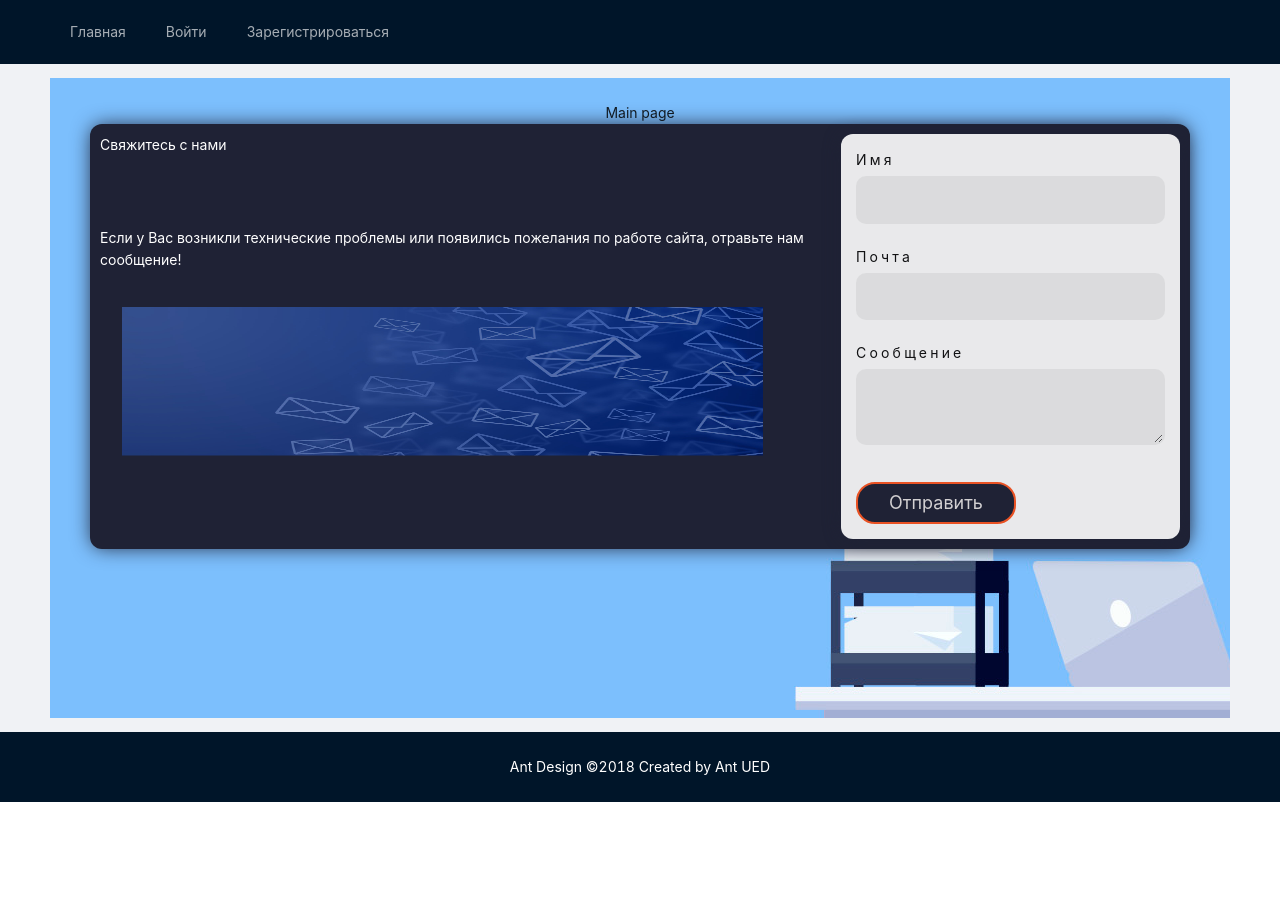
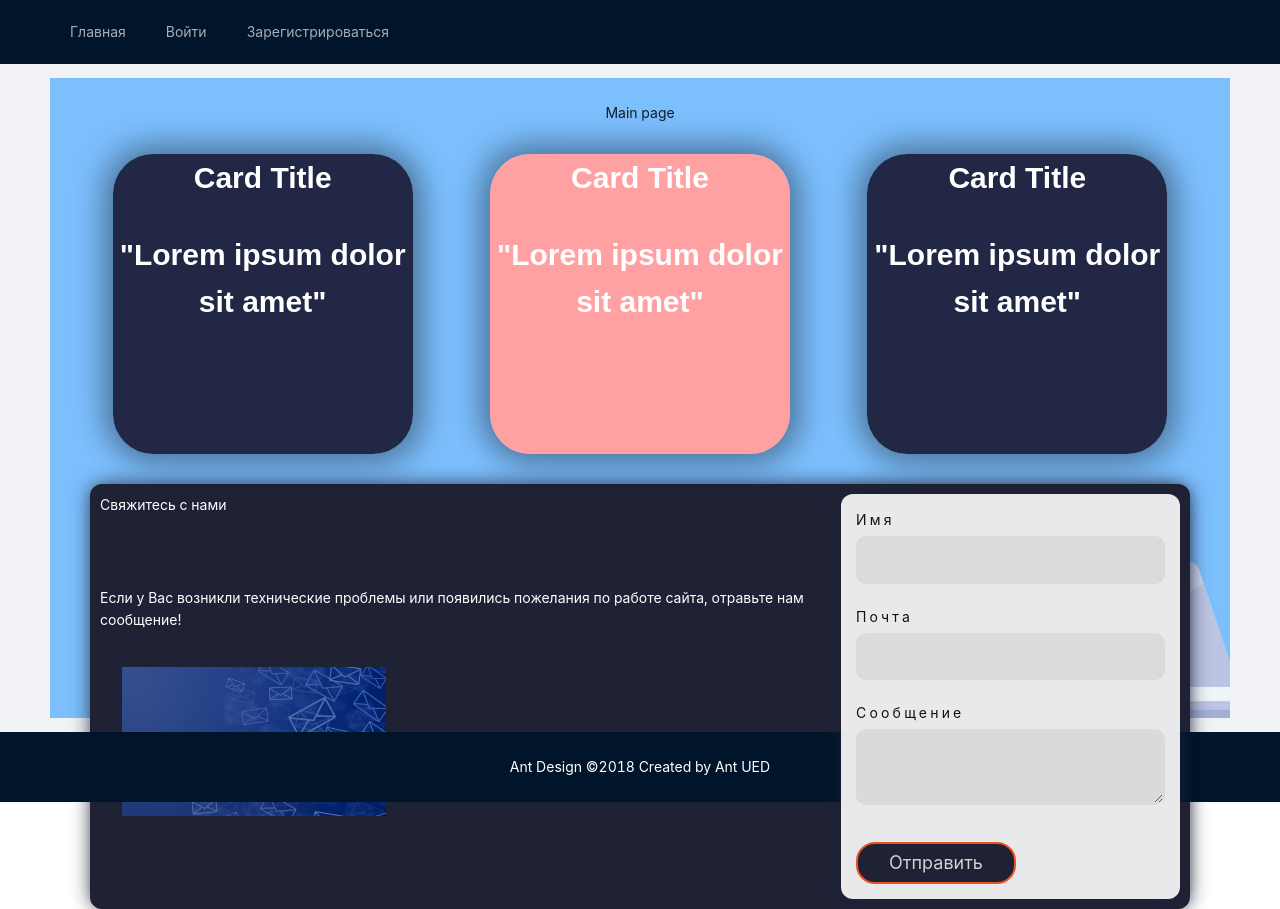
Before and after one commit to DmitriyRud/career-coach-client, a React (Create React App) app: page / in a window 1280 px wide. Before the commit the page ends 802 px from the top, so only its background shows below. Built offline with nearby package versions, Linux system fonts and the light colour scheme; no server answers.

Commit message:
Changed css styles for avatar

```diff
--- /dev/null
+++ b/src/components/Main/AboutUs.jsx
@@ -0,0 +1,73 @@
+import './aboutUs.css';
+import { Card, Col, Row } from 'antd';
+
+const AboutUs = () => {
+  return (
+    <div>
+    <section className='section'>
+           <div class="cards-list">
+
+  <div class="card 1">
+    <div class="card_image" style={{backgroundColor:'#222745'}}> </div>
+    <div class="card_title title-white">
+      <p>Card Title</p>
+      <p>"Lorem ipsum dolor sit amet"</p>
+    </div>
+  </div>
+
+    <div class="card 2">
+    <div class="card_image" style={{backgroundColor:"#ffa1a2"}}>
+      </div>
+    <div class="card_title title-white">
+      <p>Card Title</p>
+      <p>"Lorem ipsum dolor sit amet"</p>
+    </div>
+  </div>
+  <div class="card 3">
+    <div class="card_image" style={{backgroundColor:'#222745'}}>
+      </div>
+    <div class="card_title title-white">
+      <p>Card Title</p>
+      <p>"Lorem ipsum dolor sit amet"</p>
+    </div>
+  </div>
+    </div>
+
+      {/* <div className="site-card-wrapper">
+    <Row gutter={16}>
+      <Col span={8}>
+        <Card title="Card title" bordered={false}>
+          Card content
+        </Card>
+      </Col>
+      <Col span={8}>
+        <Card title="Card title" bordered={false}>
+          Card content
+        </Card>
+      </Col>
+      <Col span={8}>
+        <Card title="Card title" bordered={false}>
+          Card content
+        </Card>
+      </Col>
+    </Row>
+  </div> */}
+      {/* <div className="about-us">
+        <div className="about-container">
+          <div className="wrapper-about">
+            <article className="about1">
+              <div className="about-card">
+                <div className="about-text">
+                  dgedgege
+                  </div>
+              </div>
+            </article>
+          </div>
+        </div>
+      </div> */}
+    </section>
+    </div>
+  );
+}
+
+export default AboutUs;
--- a/src/components/Main/Main.jsx
+++ b/src/components/Main/Main.jsx
@@ -1,9 +1,11 @@
+import AboutUs from "./AboutUs";
 import ContactForm from "./ContactForm";
 
 const Main = () => {
   return (
     <div className="main-page">
       Main page
+      <AboutUs/>
       <ContactForm/>
     </div>
    );
--- /dev/null
+++ b/src/components/Main/aboutUs.css
@@ -0,0 +1,51 @@
+.cards-list {
+  z-index: 0;
+  width: 100%;
+  display: flex;
+  justify-content: space-around;
+  flex-wrap: wrap;
+}
+
+.card {
+  margin: 30px auto;
+  width: 300px;
+  height: 300px;
+  border-radius: 40px;
+  box-shadow: 5px 5px 30px 7px rgba(0,0,0,0.25), -5px -5px 30px 7px rgba(0,0,0,0.22);
+  cursor: pointer;
+  transition: 0.4s;
+}
+
+.card .card_image {
+  width: inherit;
+  height: inherit;
+  border-radius: 40px;
+  object-fit: cover;
+}
+
+/* .card .card_image img {
+  width: inherit;
+  height: inherit;
+  border-radius: 40px;
+  object-fit: cover;
+} */
+
+.card .card_title {
+  text-align: center;
+  border-radius: 0px 0px 40px 40px;
+  font-family: sans-serif;
+  font-weight: bold;
+  font-size: 30px;
+  margin-top: -300px;
+  height: 40px;
+}
+
+.card:hover {
+  transform: scale(0.9, 0.9);
+  box-shadow: 5px 5px 30px 15px rgba(0,0,0,0.25),
+    -5px -5px 30px 15px rgba(0,0,0,0.22);
+}
+
+.title-white {
+  color: white;
+}
--- a/src/components/profile/Avatar.jsx
+++ b/src/components/profile/Avatar.jsx
@@ -28,11 +28,11 @@ const Avatarka = () => {
     <div class="card-avatar">
      {
        user.avatar
-       ? <img src={`${user.avatar}`} alt="avatar"/>
-       : <img src="img/avatar.png" alt="avatar"/>
+       ? <img className="img-avatar" src={`${user.avatar}`} alt="avatar"/>
+       : <img className="img-avatar" src="img/avatar.png" alt="avatar"/>
      }
   <div class="avatar-container">
-    <input type="file" onChange={(e => setImage(e.target.files[0]))}/>
+    <input type="file" onChange={(e => setImage(e.target.files[0]))} style={{margin:"5%", width: "100%"}}/>
   <Button onClick={uploadHandler}type="primary" shape="round" icon={<DownloadOutlined />} size='middle'>
           Download
         </Button>
--- a/src/components/profile/Profile.jsx
+++ b/src/components/profile/Profile.jsx
@@ -33,6 +33,7 @@ const Profile = () => {
     <Avatarka/>
 
     <ul className='profile-settings'>
+    <li><span>Имя пользователя</span>{user.name}<span></span></li>
       <li><span>Имя</span>{user.fio}<span><Tooltip title="edit">
       <Button onClick={() => editHandler(user.name)} type="primary" shape="circle" icon={<EditOutlined />} />
     </Tooltip></span></li>
--- a/src/components/profile/profile.css
+++ b/src/components/profile/profile.css
@@ -12,11 +12,16 @@
 }
 
 .card-avatar {
+  display: flex;
+  flex-direction: column;
+  border-radius: 5px;
+  align-items: center;
+  background-color: #f6f6f6;
   box-shadow: 0 4px 8px 0 rgba(0,0,0,0.2);
   transition: 0.3s;
   border-radius: 0.3em;
-  width: 30%;
-  height: 30%;
+  width: 20rem;
+  height: 20rem;
 }
 
 .card-avatar:hover {
@@ -27,9 +32,12 @@
   padding: 10%;
 }
 
-img {
-  border-radius: 5px 5px 0 0;
-  width: 95%;
+.img-avatar {
+  height: 160px;
+  width: 160px;
+  border-radius: 50%;
+  border: 2px solid #222745;
+  margin-top: 20px;
 }
 
 .profile-settings {
```
